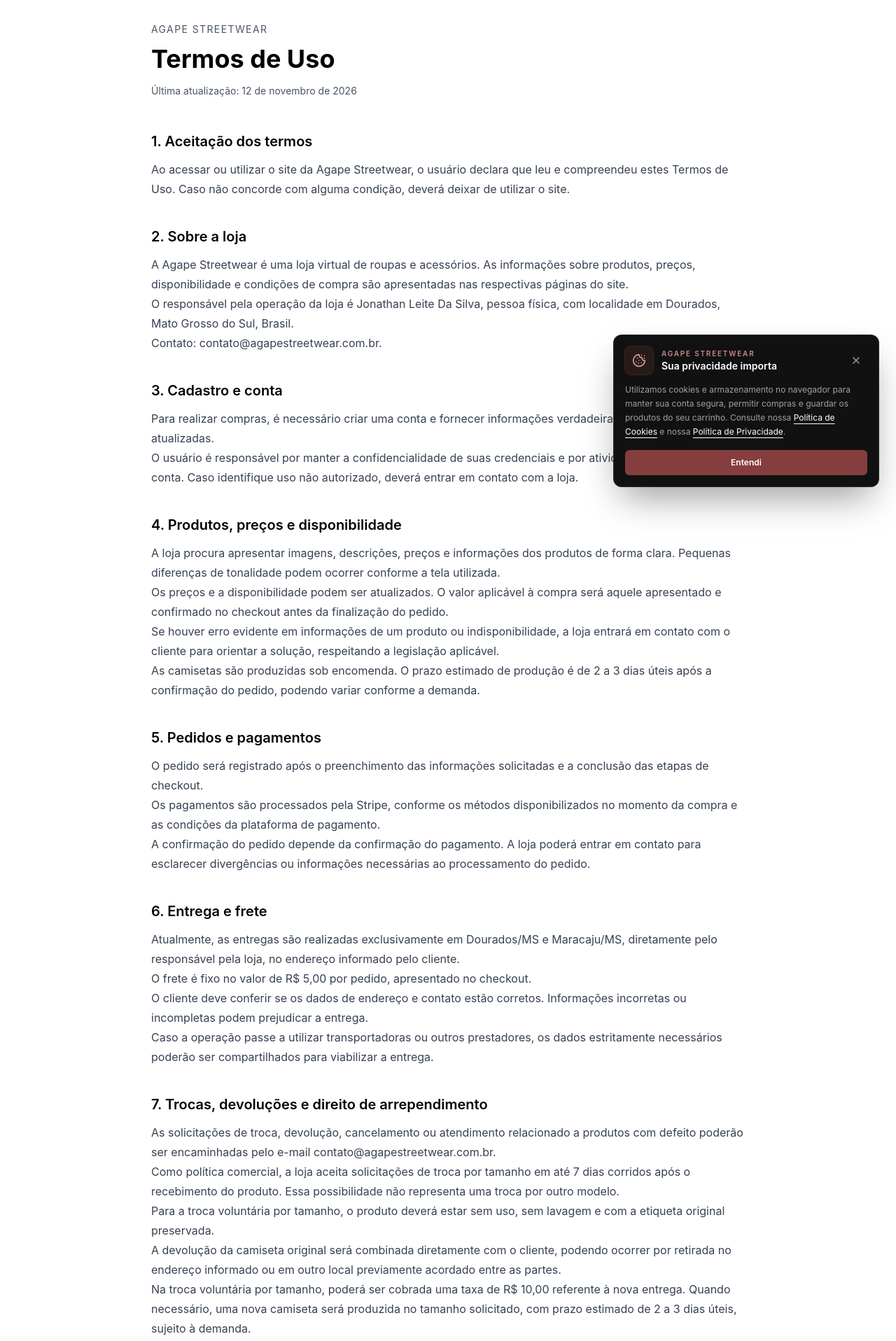
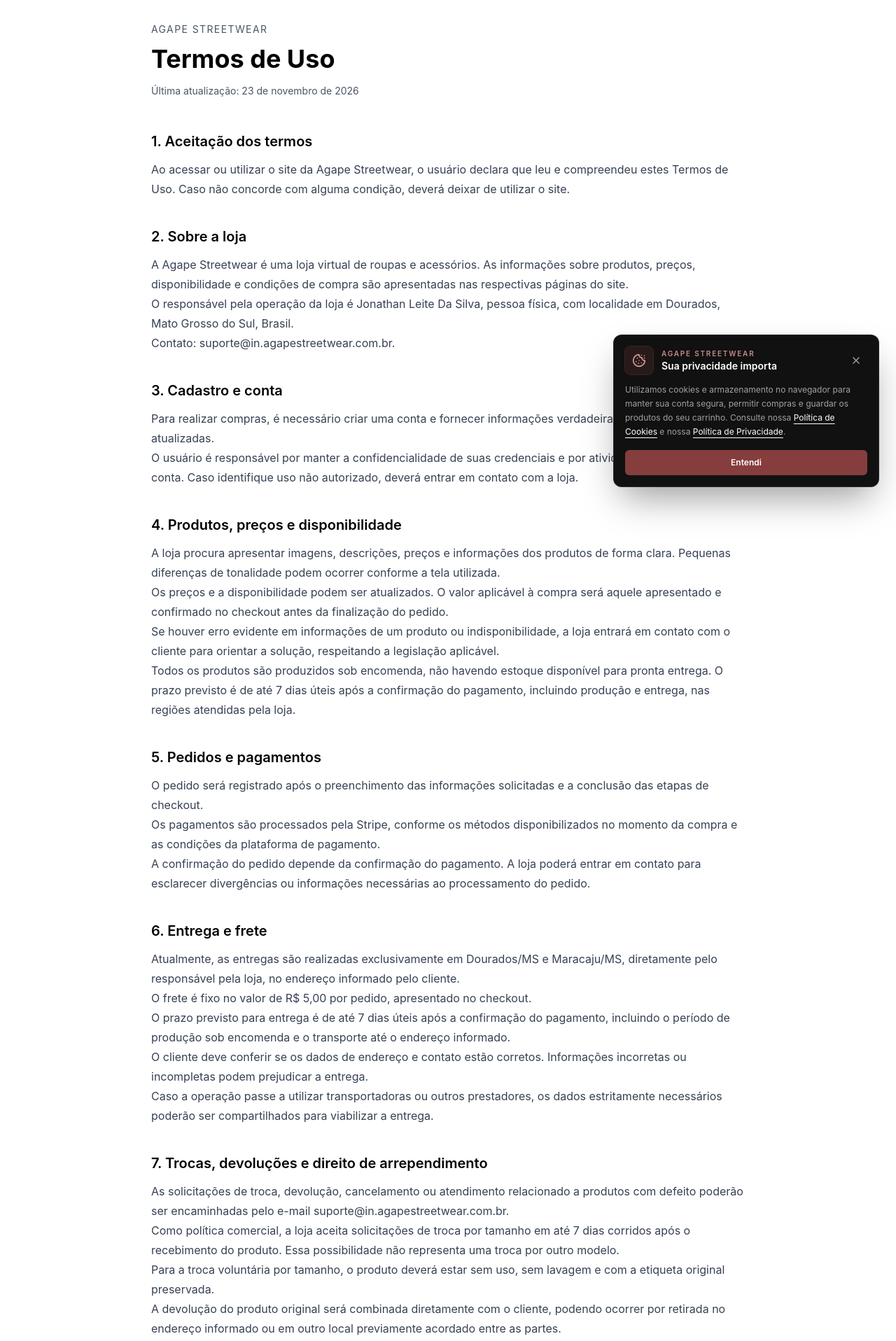
Before and after one commit to brunochicuti/AgapeStreetwear, a Next.js app: page /termos in a window 1280 px wide. Shown: the part 80-1996 px from the top of the page at 70% size. Built offline with nearby package versions, Linux system fonts and the light colour scheme; no server answers.

Commit message:
Atualiza termos de uso e informações de entrega

```diff
--- a/src/app/components/TermsContent.tsx
+++ b/src/app/components/TermsContent.tsx
@@ -11,7 +11,7 @@ export default function TermsContent() {
         </h1>
 
         <p className="text-sm text-gray-600">
-          Última atualização: 12 de novembro de 2026
+          Última atualização: 23 de novembro de 2026
         </p>
       </header>
 
@@ -43,7 +43,7 @@ export default function TermsContent() {
             Brasil.
           </p>
           <p>
-            Contato: contato@agapestreetwear.com.br.
+            Contato: suporte@in.agapestreetwear.com.br.
           </p>
         </section>
 
@@ -83,9 +83,10 @@ export default function TermsContent() {
             para orientar a solução, respeitando a legislação aplicável.
           </p>
           <p>
-            As camisetas são produzidas sob encomenda. O prazo estimado
-            de produção é de 2 a 3 dias úteis após a confirmação do pedido,
-            podendo variar conforme a demanda.
+            Todos os produtos são produzidos sob encomenda, não havendo
+            estoque disponível para pronta entrega. O prazo previsto é de
+            até 7 dias úteis após a confirmação do pagamento, incluindo
+            produção e entrega, nas regiões atendidas pela loja.
           </p>
         </section>
 
@@ -123,6 +124,11 @@ export default function TermsContent() {
             no checkout.
           </p>
           <p>
+            O prazo previsto para entrega é de até 7 dias úteis após a
+            confirmação do pagamento, incluindo o período de produção
+            sob encomenda e o transporte até o endereço informado.
+          </p>
+          <p>
             O cliente deve conferir se os dados de endereço e contato
             estão corretos. Informações incorretas ou incompletas podem
             prejudicar a entrega.
@@ -141,7 +147,7 @@ export default function TermsContent() {
           <p>
             As solicitações de troca, devolução, cancelamento ou atendimento
             relacionado a produtos com defeito poderão ser encaminhadas
-            pelo e-mail contato@agapestreetwear.com.br.
+            pelo e-mail suporte@in.agapestreetwear.com.br.
           </p>
           <p>
             Como política comercial, a loja aceita solicitações de troca
@@ -153,15 +159,16 @@ export default function TermsContent() {
             sem uso, sem lavagem e com a etiqueta original preservada.
           </p>
           <p>
-            A devolução da camiseta original será combinada diretamente
+            A devolução do produto original será combinada diretamente
             com o cliente, podendo ocorrer por retirada no endereço
             informado ou em outro local previamente acordado entre as partes.
           </p>
           <p>
             Na troca voluntária por tamanho, poderá ser cobrada uma taxa
             de R$ 10,00 referente à nova entrega. Quando necessário,
-            uma nova camiseta será produzida no tamanho solicitado,
-            com prazo estimado de 2 a 3 dias úteis, sujeito à demanda.
+            um novo produto será produzido sob encomenda no tamanho
+            solicitado. O prazo para a nova produção e entrega será
+            informado ao cliente durante a solicitação da troca.
           </p>
           <p>
             A taxa e as condições da troca voluntária não se aplicam
@@ -267,7 +274,7 @@ export default function TermsContent() {
           </p>
           <p>
             Para dúvidas, solicitações ou atendimento, entre em contato:
-            contato@agapestreetwear.com.br.
+            suporte@in.agapestreetwear.com.br.
           </p>
           <p>
             Responsável: Jonathan Leite Da Silva — Dourados, Mato Grosso
--- a/src/app/components/checkout.tsx
+++ b/src/app/components/checkout.tsx
@@ -847,9 +847,24 @@ useEffect(() => {
               </div>
             </div>
 
-            <p className="mt-6 text-xs leading-relaxed text-gray-400">
-              Entrega com frete fixo de R$ 5,00 por pedido.
-            </p>
+            <div className="mt-6 space-y-2 text-xs leading-relaxed text-gray-500">
+              <p>
+                <strong className="text-gray-700">Produção:</strong>{" "}
+                Todos os produtos são produzidos sob encomenda.
+              </p>
+              <p>
+                <strong className="text-gray-700">Prazo de entrega:</strong>{" "}
+                Até 7 dias úteis após a confirmação do pagamento, incluindo produção e entrega.
+              </p>
+              <p>
+                <strong className="text-gray-700">Frete:</strong>{" "}
+                R$ 5,00 por pedido.
+              </p>
+              <p>
+                <strong className="text-gray-700">Região de entrega:</strong>{" "}
+                Dourados/MS e Maracaju/MS.
+              </p>
+            </div>
           </aside>
         </div>
       </div>
```
